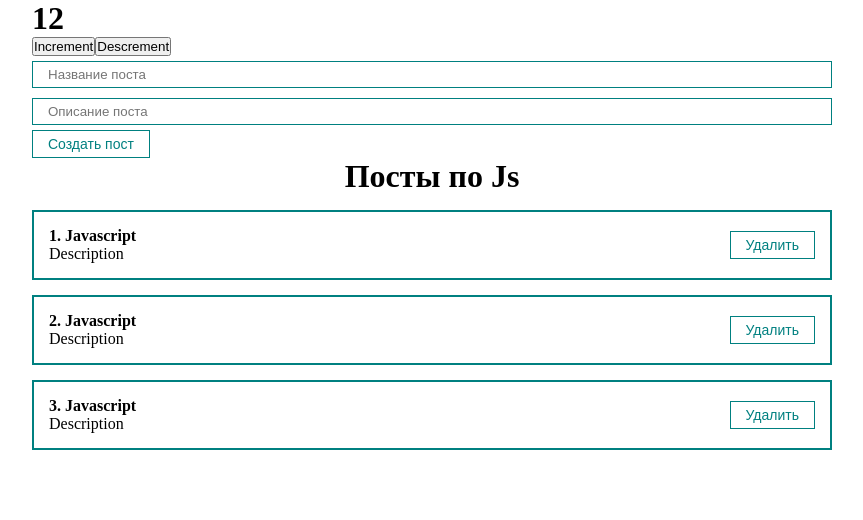
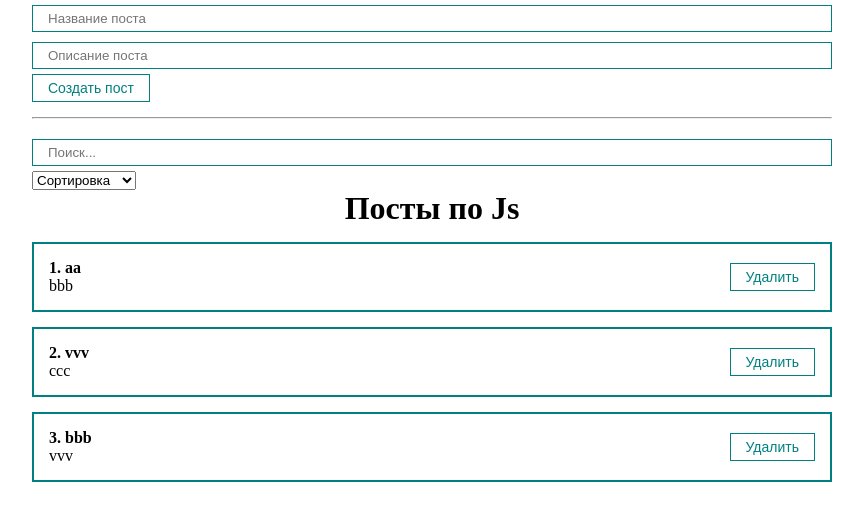
Before and after one commit to YuleQ/Posts-train, a React app: page / in a window 1280 px wide. Shown: the top 520 px of the page, without its empty margins (208-1071 px from the left). Built offline with nearby package versions, Linux system fonts and the light colour scheme.

Commit message:
searching

```diff
--- a/src/App.js
+++ b/src/App.js
@@ -1,15 +1,33 @@
-import React, { useState, } from 'react';
+import React, { useMemo, useState, } from 'react';
 import PostForm from './components/PostForm';
 import PostList from './components/PostList';
-import Counter from '../Fake components/Counter';
+import MyInput from './components/UI/input/MyInput';
+import MySelect from './components/UI/select/MySelect';
+// import Counter from '../Fake components/Counter';
 import './styles/main.scss'
 
 function App() {
     const [posts, setPosts] = useState([
-        {id: 1 , title: 'Javascript', body: 'Description' },
-        {id: 2 , title: 'Javascript', body: 'Description' },
-        {id: 3 , title: 'Javascript', body: 'Description' }
+        {id: 1 , title: 'aa', body: 'bbb' },
+        {id: 2 , title: 'vvv', body: 'ccc' },
+        {id: 3 , title: 'bbb', body: 'vvv' }
     ])
+
+    const [selectedSort , setSelectedSort] = useState('')
+    const [searchQuery , setSerchQuery] = useState('')
+
+    const sortedPost = useMemo(() => {
+        console.log('working')
+        if(selectedSort){
+           return [...posts].sort((a, b) => a[selectedSort].localeCompare(b[selectedSort]))
+        }
+        return posts
+    } , [selectedSort, posts])
+
+
+    const sortedAndSearchedPost = useMemo(() => {
+        return sortedPost.filter(post => post.title.toLowerCase().includes(searchQuery))
+    }, [searchQuery, sortedPost])
 
     const createPost = (newPost) =>{
         setPosts([...posts, newPost])
@@ -19,13 +37,34 @@
         setPosts(posts.filter(p => p.id !== post.id))
     }
 
+    const sortPost = (sort) => {
+        setSelectedSort(sort)
+
+    }
+
      return(
          <div className='App'>
-            <Counter/>
              <PostForm create={createPost}/>
-             {posts.length !== 0
-                ?<PostList remove={removePost} posts={posts} title='Посты по Js'/>
-                :<div>Постов нет</div>
+             <hr style={{margin: '15px 0'}}/>
+            <div>
+                <MyInput
+                    placeholder = 'Поиск...'
+                    value ={searchQuery}
+                    onChange = { e => setSerchQuery(e.target.value)}
+                />
+                <MySelect
+                    value={selectedSort}
+                    onChange ={sortPost}
+                    defaultValue='Сортировка'
+                    options ={[
+                        {value: 'title' , name:'По названию'},
+                        {value: 'body' , name:'По описанию'}
+                    ]}
+                />
+            </div>
+             {sortedAndSearchedPost.length !== 0
+                ?<PostList remove={removePost} posts={sortedAndSearchedPost} title='Посты по Js'/>
+                :<h1 style={{textAlign: 'center'}}>Постов нет</h1>
              }
 
          </div>
--- a/src/components/PostForm.jsx
+++ b/src/components/PostForm.jsx
@@ -22,7 +22,6 @@
            type='text'
            placeholder='Название поста'
            />
-           {/* Неуправляемый компонент/Неконтролируемый */}
         <MyInput
            value={post.body}
            onChange={e => setPost( {...post, body: e.target.value})}
--- /dev/null
+++ b/src/components/UI/select/MySelect.jsx
@@ -0,0 +1,19 @@
+import React from 'react'
+
+const MySelect = ({options , defaultValue , value , onChange}) => {
+  return (
+    <select
+        value={value}
+        onChange={event => onChange(event.target.value)}
+    >
+        <option disabled value="">{defaultValue}</option>
+        {options.map(option =>
+            <option key={option.value} value={option.value}>
+                {option.name}
+            </option>
+            )}
+    </select>
+  )
+}
+
+export default MySelect
```
